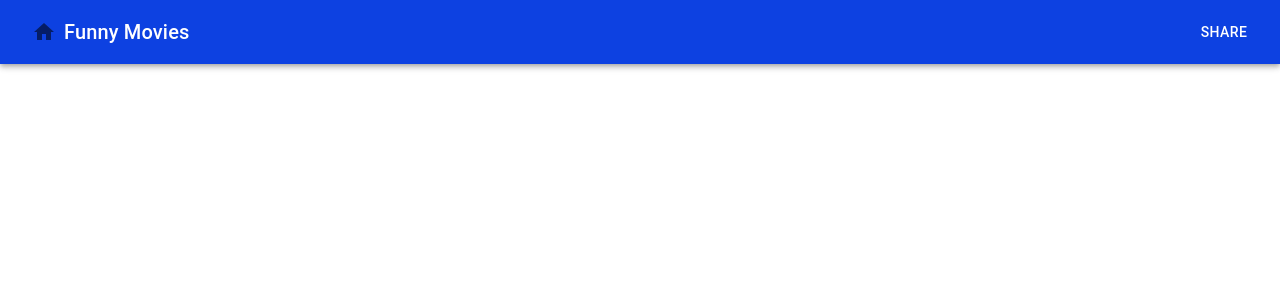
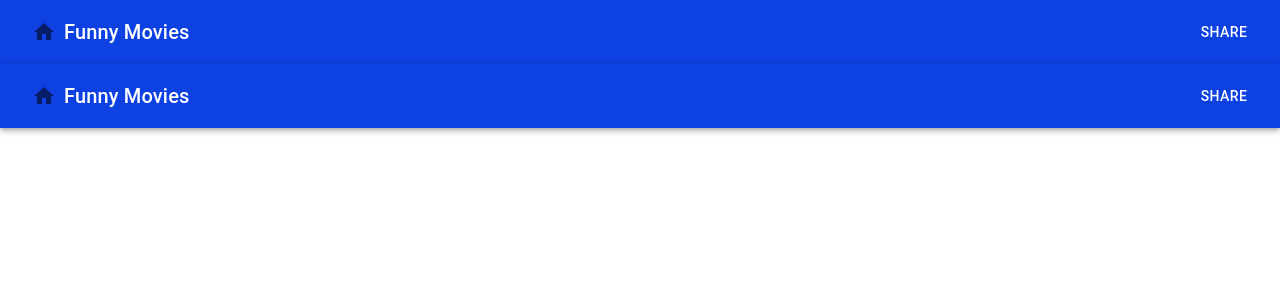
Before and after one commit to peshin-ai/share-video, a React (Vite) app: page /home in a window 1280 px wide. Shown: the top 300 px of the page. Built offline with nearby package versions, Linux system fonts and the light colour scheme.

Commit message:
fix: move header outside

```diff
--- a/src/App.tsx
+++ b/src/App.tsx
@@ -1,14 +1,38 @@
-import { Route, Routes, Navigate } from "react-router-dom";
-import { HomePage } from "./pages/HomePage";
-import { SharePage } from "./pages/SharePage";
+import { Header } from '@components/AppHeader';
+import { FieldValues } from 'react-hook-form';
+import {
+  Navigate,
+  Route,
+  Routes,
+} from 'react-router-dom';
+
+import { HomePage } from './pages/HomePage';
+import { SharePage } from './pages/SharePage';
 
 function App() {
+  const handleLogin = (data: FieldValues) => {
+    console.log(data);
+  };
+
+  const handleLogout = () => {
+    console.log("Logout");
+  };
+
+  const user = "guest@gmail.com";
+
   return (
-    <Routes>
-      <Route path="/" element={<Navigate to="/home" replace />} />
-      <Route path="/home" element={<HomePage />} />
-      <Route path="/share" element={<SharePage />} />
-    </Routes>
+    <>
+      <Header
+        handleLogin={handleLogin}
+        handleLogout={handleLogout}
+        user={user}
+      />
+      <Routes>
+        <Route path="/" element={<Navigate to="/home" replace />} />
+        <Route path="/home" element={<HomePage />} />
+        <Route path="/share" element={<SharePage />} />
+      </Routes>
+    </>
   );
 }
 
```
